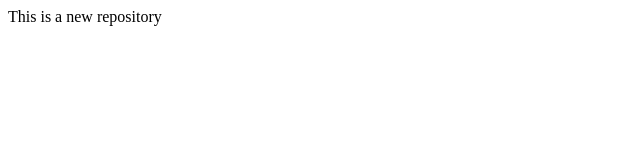
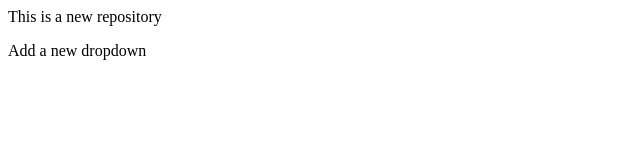
Before and after one commit to TejaaRaaja/localrepo, a plain HTML site: page index.html in a window 1280 px wide. Shown: the whole page, without its empty margins (0-640 px from the left). Drawn offline with Linux system fonts and the light colour scheme.

Commit message:
Add a dropdown

```diff
--- a/index.html
+++ b/index.html
@@ -1 +1,2 @@
 <p>This is a new repository</p>
+<p>Add a new dropdown</p>
```
